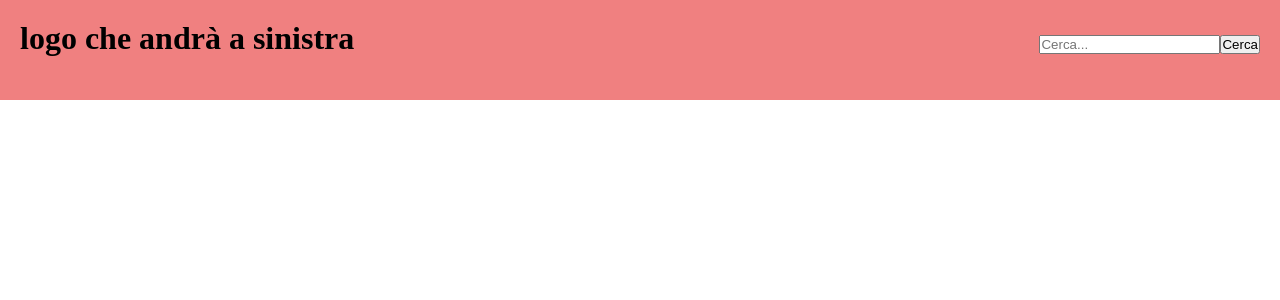
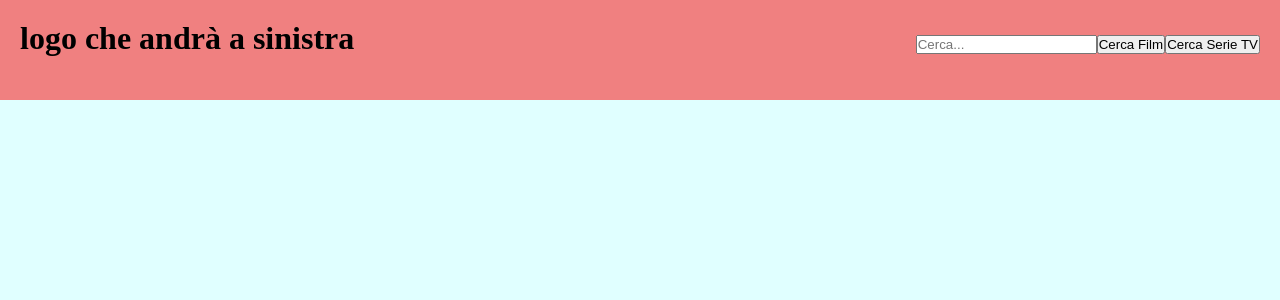
Before and after one commit to Vitto95/vue-boolflix, a Vue app: page / in a window 1280 px wide. Shown: the top 300 px of the page. Built offline with nearby package versions, Linux system fonts and the light colour scheme.

Commit message:
prima delle modifiche

```diff
--- a/src/App.vue
+++ b/src/App.vue
@@ -20,7 +20,6 @@ export default {
   data() {
     return {
       /* variabili per chiamata API */
-      axios,
       apiURL: "https://api.themoviedb.org/3/search/movie",
       apiKey: "dc976da41141e1736442fc8a7c438e96",
       query: "",
@@ -70,7 +69,7 @@ export default {
   box-sizing: border-box;
 }
 
-body {
+#app {
   width: 100vw;
   height: 100vh;
 }
--- a/src/components/Header.vue
+++ b/src/components/Header.vue
@@ -3,7 +3,8 @@
     <h1>logo che andrà a sinistra</h1>
     <form>
       <input v-model="filmToSearch" type="text" placeholder="Cerca..." />
-      <button @click.prevent="getFilmToSearch">Cerca</button>
+      <button @click.prevent="getFilmToSearch">Cerca Film</button>
+      <button>Cerca Serie TV</button>
     </form>
   </header>
 </template>
@@ -17,6 +18,7 @@ export default {
     };
   },
   methods: {
+    /* funzione che manda emit all'app con la stringa per filtrare i risultati, e il tipo di ricerca da fare(film, serie tv, ecc..) */
     getFilmToSearch() {
       this.$emit("getFilmToSearch", this.filmToSearch);
     },
--- a/src/components/Main.vue
+++ b/src/components/Main.vue
@@ -1,7 +1,12 @@
 <template>
   <main>
-    <div v-for="(film, index) in filteredArr" :key="index">
-      <p>Titolo {{ film.title }}</p>
+    <div
+      class="container-film"
+      v-for="(film, index) in filteredArr"
+      :key="index"
+    >
+      <p>{{ index }}</p>
+      <p>Titolo: {{ film.title }}</p>
       <p v-if="film.title.toLowerCase() !== film.original_title.toLowerCase()">
         Titolo originale: {{ film.original_title }}
       </p>
@@ -18,8 +23,18 @@ export default {
     filteredArr: Array,
   },
 };
-
-/* Da fare: passare tramite props da App.vue l'array filtrato e mostrare a video le informazioni richieste. */
 </script>
 
-<style lang="scss" scoped></style>
+<style lang="scss" scoped>
+main {
+  display: flex;
+  flex-wrap: wrap;
+  width: 100vw;
+  height: 100%;
+  background-color: lightcyan;
+  .container-film {
+    width: 25%;
+    background-color: lightsalmon;
+  }
+}
+</style>
```
